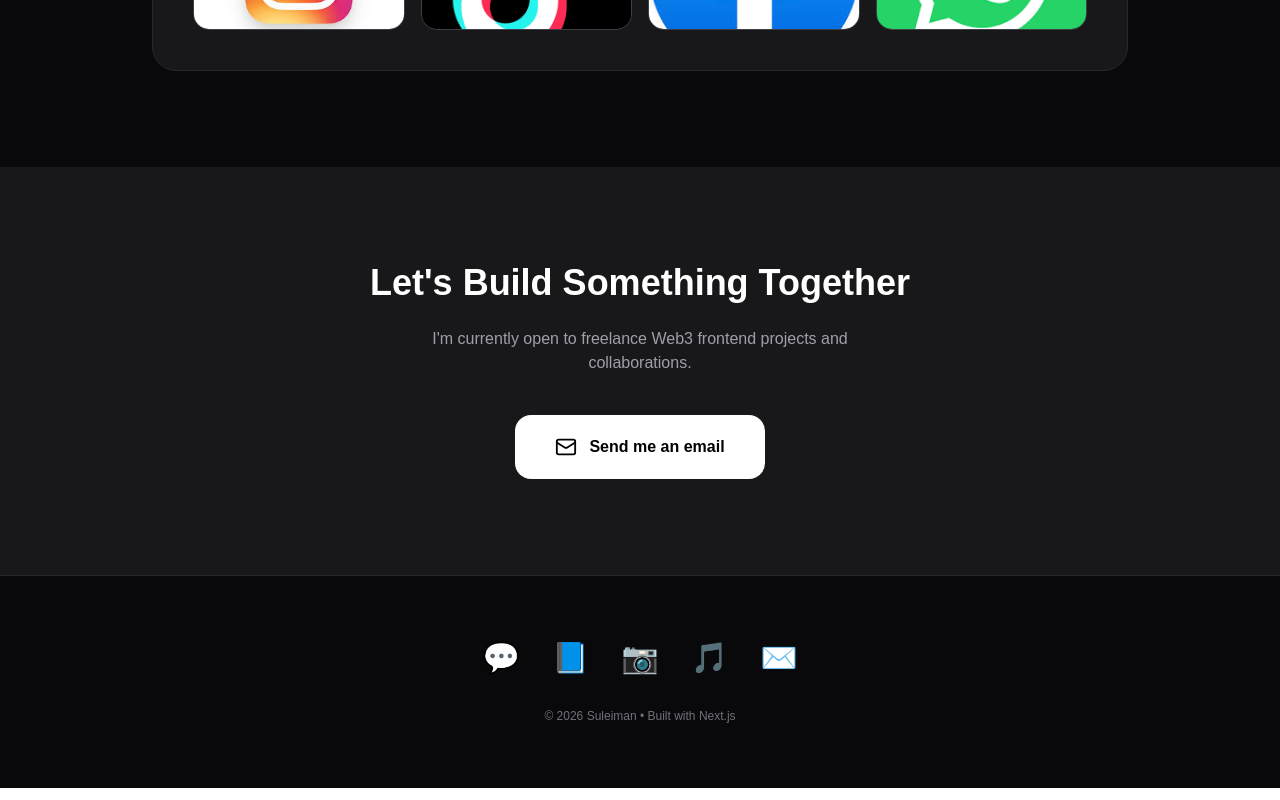
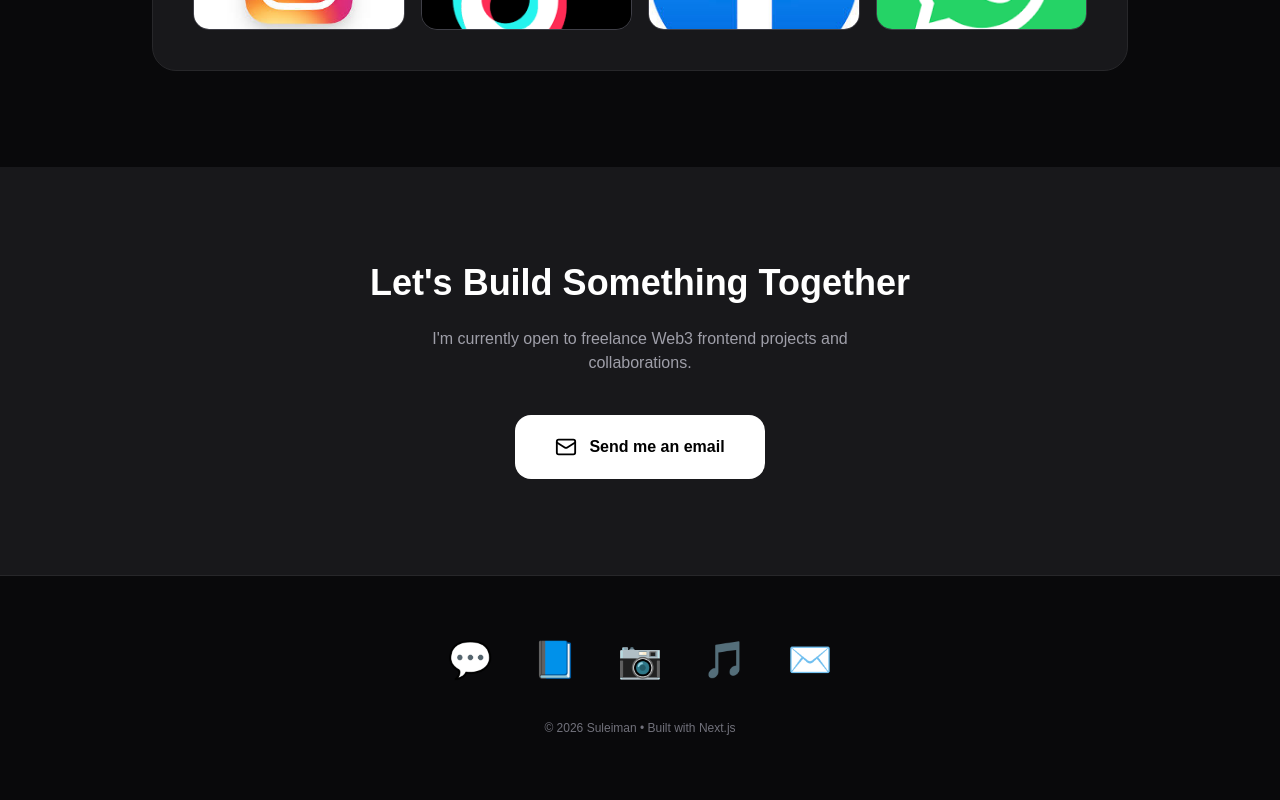
Before and after one commit to sulemansuleiman499-create/suleiman-portfolio, a Next.js app: page / in a window 1280 px wide. Shown: the part 1691-2491 px from the top of the page. Built offline with nearby package versions, Linux system fonts and the light colour scheme.

Commit message:
update projects section with clean screenshot gallery

```diff
--- a/app/page.tsx
+++ b/app/page.tsx
@@ -140,23 +140,56 @@ export default function Portfolio() {
         </div>
       </section>
 
-      {/* Footer with Social Media Links */}
+            {/* Footer with Clickable Social Links */}
       <footer className="py-16 border-t border-zinc-800 bg-zinc-950">
-        <div className="max-w-5xl mx-auto px-6 flex flex-col items-center gap-8">
-          <div className="flex gap-8 text-3xl">
-            <a href="https://wa.me/2348168236654" target="_blank" className="hover:text-green-400 transition" title="WhatsApp">
+        <div className="max-w-5xl mx-auto px-6 flex flex-col items-center gap-10">
+          <div className="flex gap-10 text-4xl">
+            {/* WhatsApp */}
+            <a
+              href="https://wa.me/2348168236654"
+              target="_blank"
+              className="hover:scale-110 transition"
+              title="WhatsApp"
+            >
               💬
             </a>
-            <a href="https://facebook.com/codexatechguy" target="_blank" className="hover:text-blue-600 transition" title="Facebook">
+
+            {/* Facebook */}
+            <a
+              href="https://facebook.com/codexatechguy"
+              target="_blank"
+              className="hover:scale-110 transition"
+              title="Facebook"
+            >
               📘
             </a>
-            <a href="https://instagram.com/codex42077" target="_blank" className="hover:text-pink-500 transition" title="Instagram">
+
+            {/* Instagram */}
+            <a
+              href="https://instagram.com/codexa42077"
+              target="_blank"
+              className="hover:scale-110 transition"
+              title="Instagram"
+            >
               📷
             </a>
-            <a href="https://tiktok.com/@codex8" target="_blank" className="hover:text-black transition" title="TikTok">
+
+            {/* TikTok */}
+            <a
+              href="https://tiktok.com/@codexa8"
+              target="_blank"
+              className="hover:scale-110 transition"
+              title="TikTok"
+            >
               🎵
             </a>
-            <a href="mailto:sulemansuleiman499@gmail.com" className="hover:text-red-400 transition" title="Gmail">
+
+            {/* Gmail */}
+            <a
+              href="mailto:sulemansuleiman499@gmail.com"
+              className="hover:scale-110 transition"
+              title="Gmail"
+            >
               ✉️
             </a>
           </div>
```
